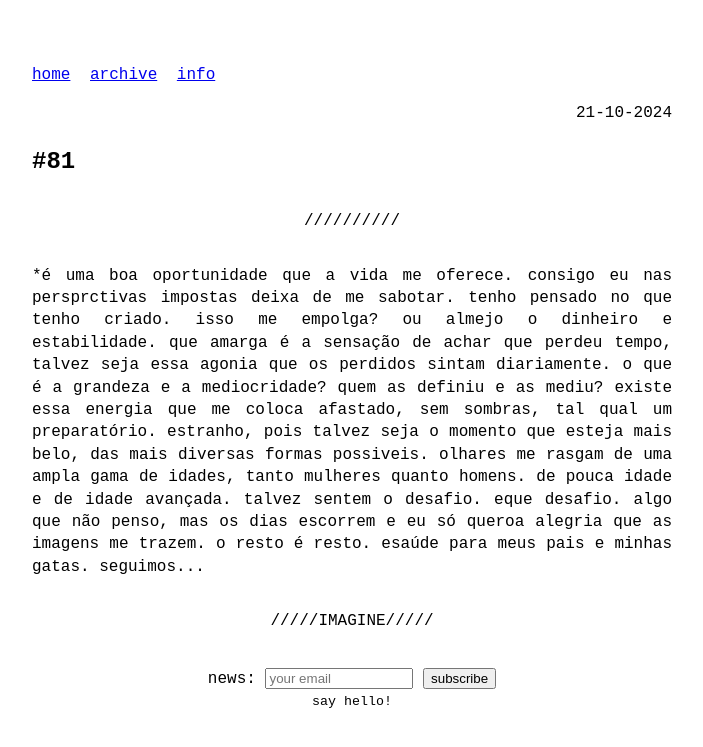
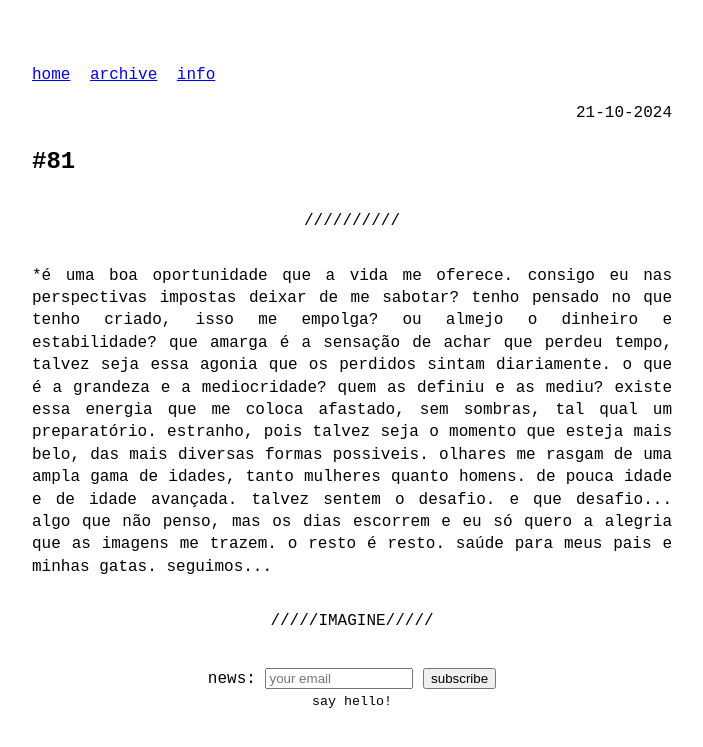
Before and after one commit to odaniloluna/odaniloluna.github.io, a Jekyll site: the page built from _posts/2024-10-21-#81.md, in a window 1280 px wide. Shown: the top 747 px of the page, without its empty margins (288-991 px from the left). Built offline with Jekyll 4.4.1, drawn with Linux system fonts in a browser that asks for light colours.

Commit message:
Update 2024-10-21-#81.md

```diff
--- a/_posts/2024-10-21-#81.md
+++ b/_posts/2024-10-21-#81.md
@@ -5,4 +5,4 @@
 ---
 ---
 <p class="description" style="text-align: justify;">
-*é uma boa oportunidade que a vida me oferece. consigo eu nas persprctivas impostas deixa de me sabotar. tenho pensado no que tenho criado. isso me empolga? ou almejo o dinheiro e estabilidade. que amarga é a sensação de achar que perdeu tempo, talvez seja essa agonia que os perdidos sintam diariamente. o que é a grandeza e a mediocridade? quem as definiu e as mediu? existe essa energia que me coloca afastado, sem sombras, tal qual um preparatório. estranho, pois talvez seja o momento que esteja mais belo, das mais diversas formas possiveis. olhares me rasgam de uma ampla gama de idades, tanto mulheres quanto homens. de pouca idade e de idade avançada. talvez sentem o desafio. eque desafio. algo que não penso, mas os dias escorrem e eu só queroa alegria que as imagens me trazem. o resto é resto. esaúde para meus pais e minhas gatas. seguimos...
+*é uma boa oportunidade que a vida me oferece. consigo eu nas perspectivas impostas deixar de me sabotar? tenho pensado no que tenho criado, isso me empolga? ou almejo o dinheiro e estabilidade? que amarga é a sensação de achar que perdeu tempo, talvez seja essa agonia que os perdidos sintam diariamente. o que é a grandeza e a mediocridade? quem as definiu e as mediu? existe essa energia que me coloca afastado, sem sombras, tal qual um preparatório. estranho, pois talvez seja o momento que esteja mais belo, das mais diversas formas possiveis. olhares me rasgam de uma ampla gama de idades, tanto mulheres quanto homens. de pouca idade e de idade avançada. talvez sentem o desafio. e que desafio... algo que não penso, mas os dias escorrem e eu só quero a alegria que as imagens me trazem. o resto é resto. saúde para meus pais e minhas gatas. seguimos...
```
